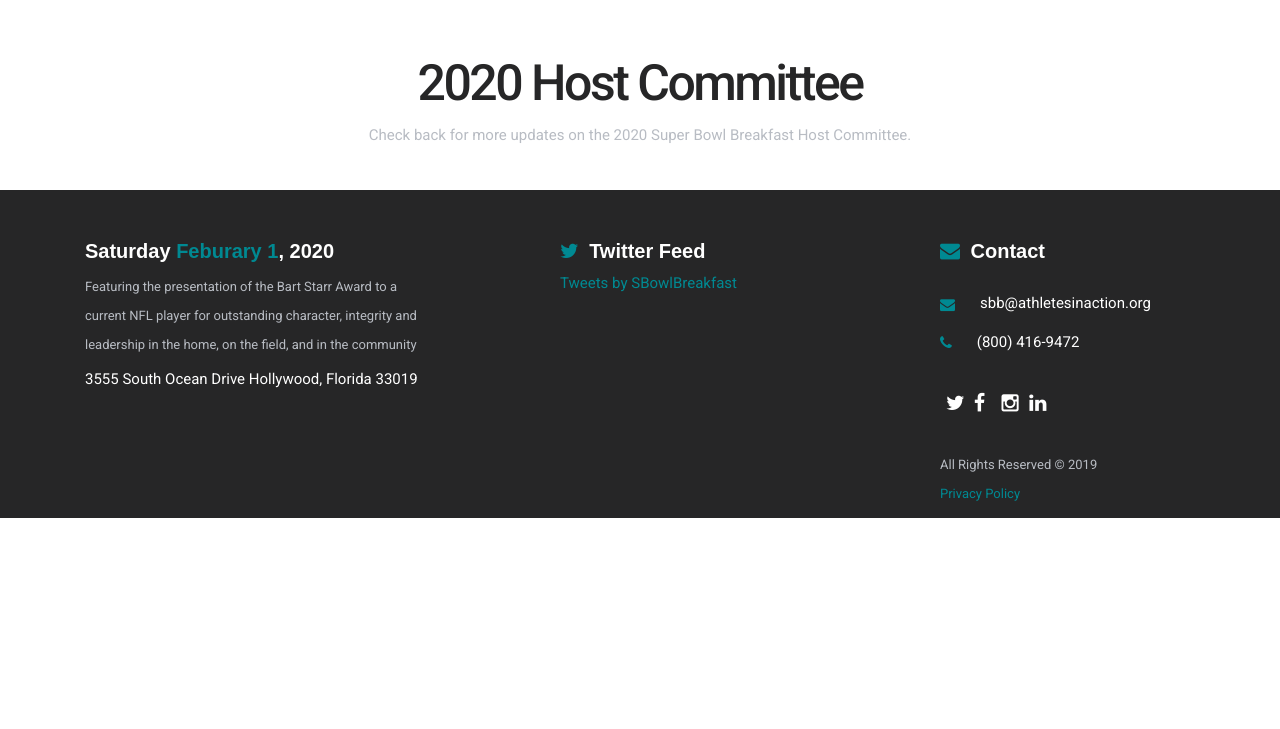
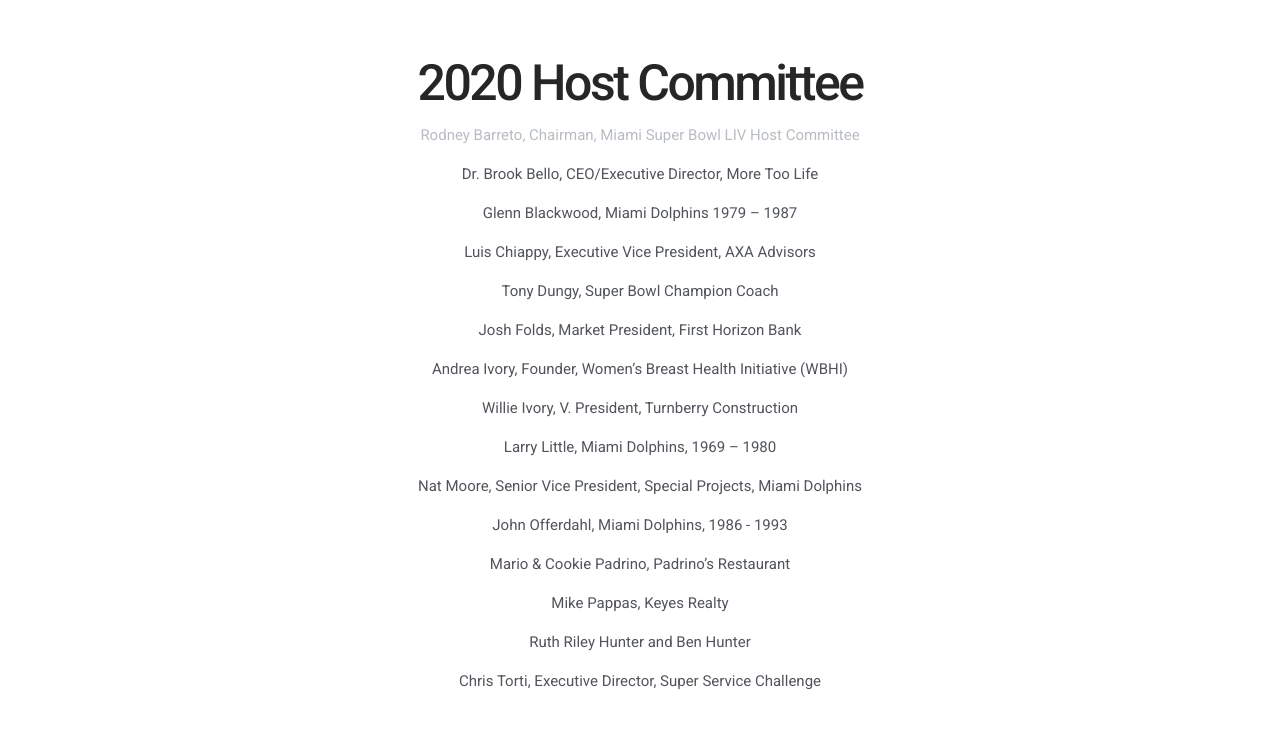
Before and after one commit to AIAUSA/Superbowl, a Jekyll site: the page built from index.md, in a window 1280 px wide and 900 px high, scrolled down 6739 px, cut to the strip 134-863 px from the top of the window. Built offline with Jekyll 4.4.1, drawn with Linux system fonts in a browser that asks for light colours; some web fonts are replaced; comment, search, counter and statistics services are not loaded; before the commit the page ends 7391 px from its top, so only the background shows below that; some of the changed text lies outside the part shown.

Commit message:
Update from Forestry.io Kayla Jenerette updated index.md

```diff
--- a/index.md
+++ b/index.md
@@ -65,7 +65,18 @@
   block: gallery
 - template: committee
   block: committee
-  content: <h3>2020 Host Committee</h3><p class="text-alt">Check back for more updates
-    on the 2020 Super Bowl Breakfast Host Committee.</p>
+  content: <h3>2020 Host Committee</h3><p class="text-alt">Rodney Barreto, Chairman,
+    Miami Super Bowl LIV Host Committee</p><p>Dr. Brook Bello, CEO/Executive Director,
+    More Too Life</p><p>Glenn Blackwood, Miami Dolphins 1979 – 1987</p><p>Luis Chiappy,
+    Executive Vice President, AXA Advisors</p><p>Tony Dungy, Super Bowl Champion Coach</p><p>Josh
+    Folds, Market President, First Horizon Bank</p><p>Andrea Ivory, Founder, Women’s
+    Breast Health Initiative (WBHI)</p><p>Willie Ivory, V. President, Turnberry Construction</p><p>Larry
+    Little, Miami Dolphins, 1969 – 1980</p><p>Nat Moore, Senior Vice President, Special
+    Projects, Miami Dolphins</p><p>John Offerdahl, Miami Dolphins, 1986 - 1993</p><p>Mario
+    &amp; Cookie Padrino, Padrino’s Restaurant</p><p>Mike Pappas, Keyes Realty</p><p>Ruth
+    Riley Hunter and Ben Hunter</p><p>Chris Torti, Executive Director, Super Service
+    Challenge</p><h3><br>Honorary Co-Chairmen</h3><p>Joe Gibbs, NFL Hall of Fame</p><p>Steve
+    Largent, NFL Hall of Fame</p><p>Anthony Munoz, NFL Hall of Fame</p><p>Mike Singletary,
+    NFL Hall of Fame</p><p>Bart Starr, NFL Hall of Fame (1934 – 2019)</p>
 
 ---
```
Also changed, not shown: .forestry/front_matter/templates/inductee.yml, .forestry/front_matter/templates/sponsor.yml.
